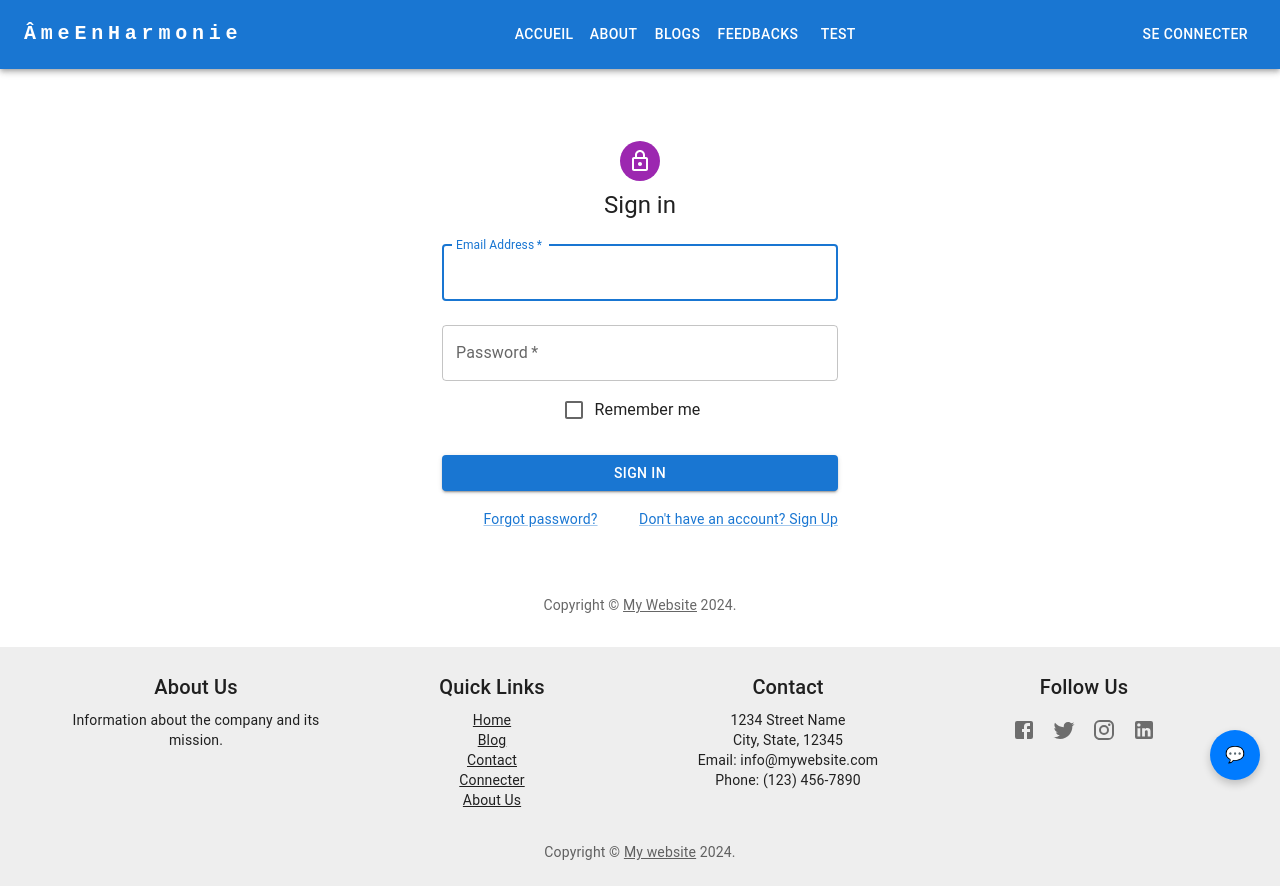
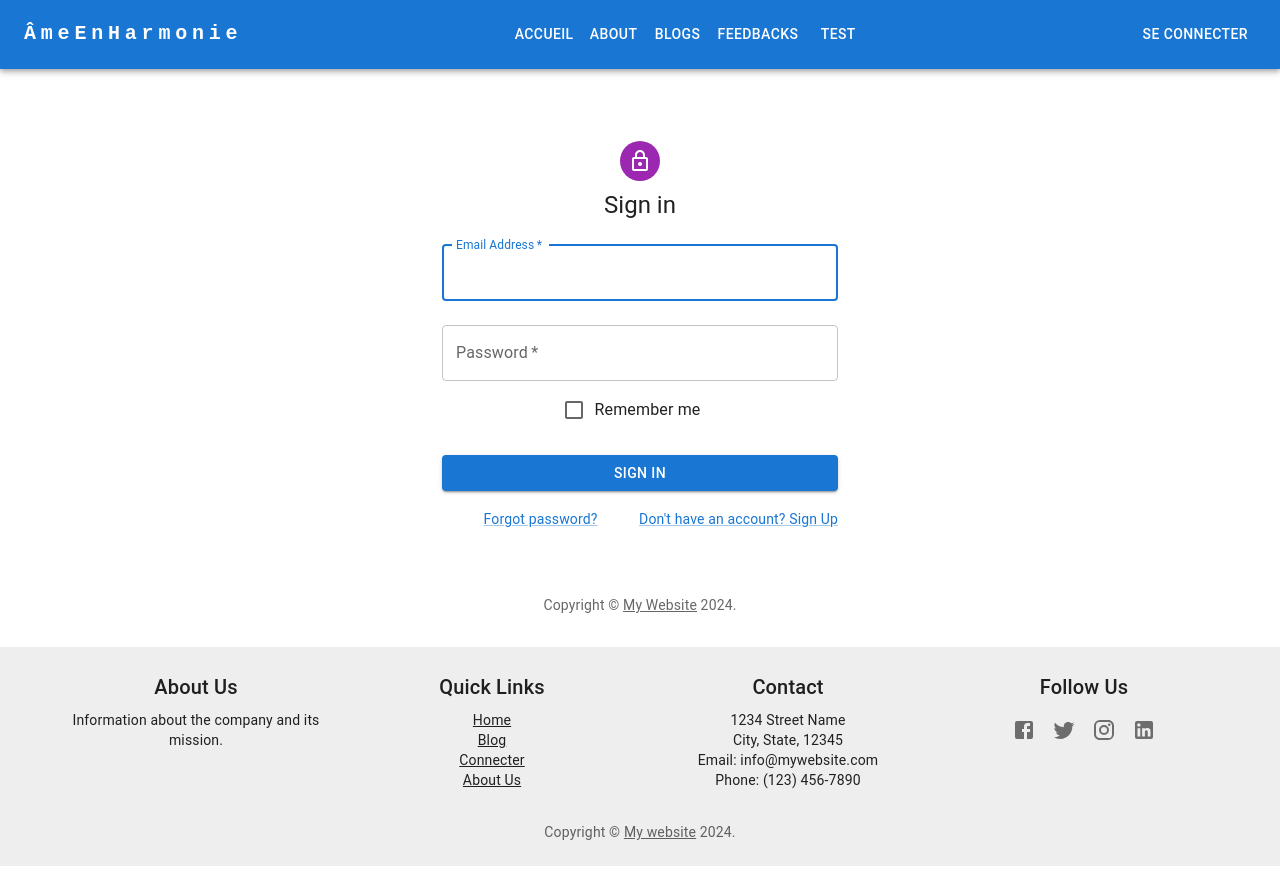
Before and after one commit to ohaddar/front_AME-EN-HARMONIE, a React (Vite) app: page /user in a window 1280 px wide. Built offline with nearby package versions, Linux system fonts and the light colour scheme.

Commit message:
:broom: comment or remove unnecessary data not currently in use

```diff
--- a/src/App.tsx
+++ b/src/App.tsx
@@ -1,13 +1,9 @@
-import FloatingChatIcon from "./components/botComponent/FloatingChatIcon";
 import Layout from "./layouts/Layout";
 import "./index.css";
 function App() {
-  return (
-    <>
-      <Layout />
-      <FloatingChatIcon />
-    </>
-  );
+  return <Layout />;
 }
 
 export default App;
+/**<FloatingChatIcon /> import FloatingChatIcon from "./components/botComponent/FloatingChatIcon";
+ **/
--- a/src/components/Logo.tsx
+++ b/src/components/Logo.tsx
@@ -4,7 +4,7 @@ import { Typography } from "@mui/material";
 
 const Logo: React.FC = () => (
   <Link
-    to="/"
+    to=""
     style={{
       display: "flex",
       alignItems: "center",
--- a/src/layouts/footer/Footer.tsx
+++ b/src/layouts/footer/Footer.tsx
@@ -71,14 +71,7 @@ const Footer: React.FC = () => {
               >
                 Blog
               </Link>
-              <Link
-                href="/Contact"
-                variant="body2"
-                color="inherit"
-                sx={{ display: "block" }}
-              >
-                Contact
-              </Link>
+
               <Link
                 href="/connect"
                 variant="body2"
--- a/src/pages/Home.tsx
+++ b/src/pages/Home.tsx
@@ -4,8 +4,6 @@ import { Box, createTheme, CssBaseline } from "@mui/material";
 import { ThemeProvider } from "@emotion/react";
 import RetourExperienceSection from "../components/sections/RetourExperienceSection";
 import TestComponent from "../components/TestComponent";
-import ValuesSection from "../components/sections/ValuesSection";
-import ContactSection from "../components/sections/ContactSection";
 const defaultTheme = createTheme();
 
 const Home: React.FC = () => {
@@ -16,8 +14,6 @@ const Home: React.FC = () => {
         <TestComponent />
         <BlogComponent />
         <RetourExperienceSection />
-        <ValuesSection />
-        <ContactSection />
       </Box>
     </ThemeProvider>
   );
--- a/src/pages/NotFound.tsx
+++ b/src/pages/NotFound.tsx
@@ -1,24 +1,23 @@
 import React from "react";
-import { Link, useRouteError } from "react-router-dom";
+import { Link } from "react-router-dom";
 
 import "./NotFound.css";
-import { Error } from "../types/types";
 
 const NotFound: React.FC = () => {
-  const error = useRouteError() as Error;
+  /*const error = useRouteError() as Error;*/
 
   return (
     <div className="not-found">
-      <p>La ressource demandée est introuvable...</p>
-      {error?.statusText ||
-        (error?.message && (
-          <p>
-            <small>{`Erreur : ${error?.statusText || error?.message}`}</small>
-          </p>
-        ))}
       <Link to="/">Retourner vers la page d'accueil</Link>
     </div>
   );
 };
 
 export default NotFound;
+/* <p>La ressource demandée est introuvable...</p>
+    {error?.statusText ||
+        (error?.message && (
+          <p>
+            <small>{`Erreur : ${error?.statusText || error?.message}`}</small>
+          </p>
+        ))}*/
```
